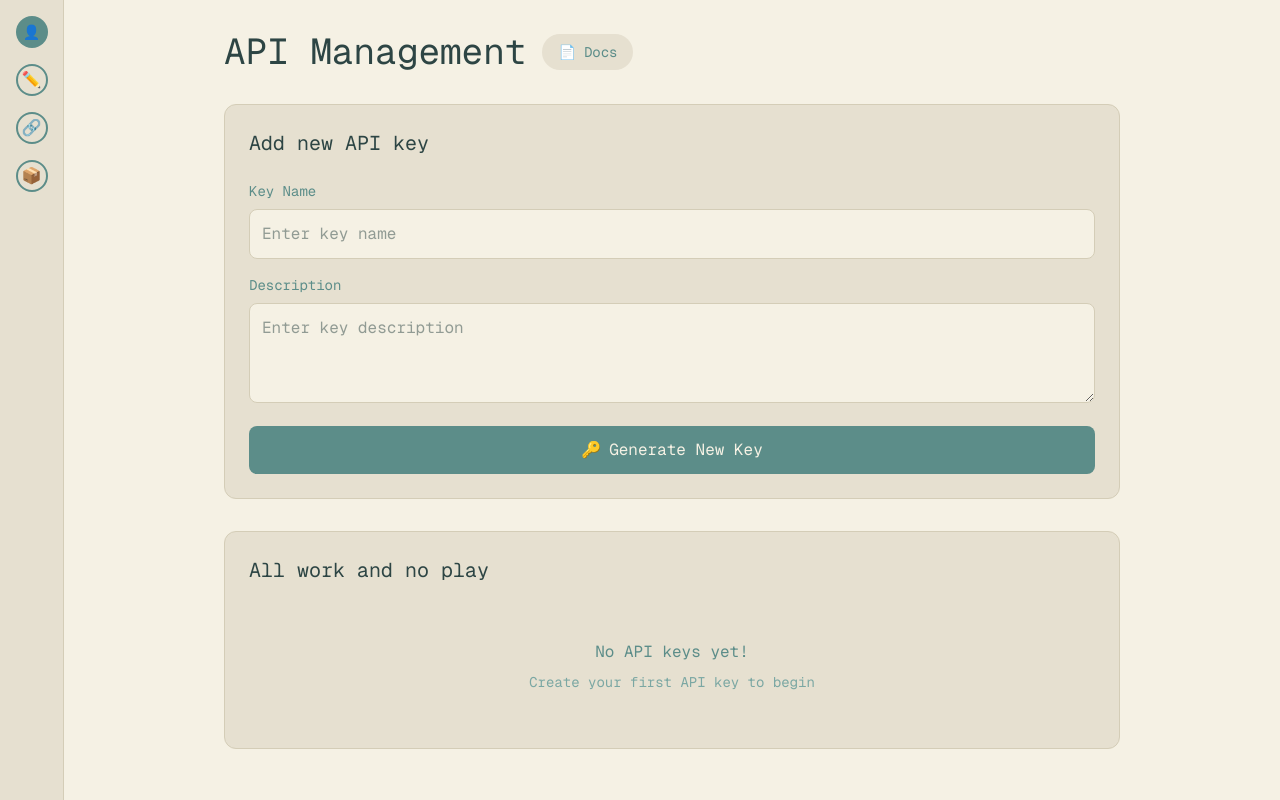
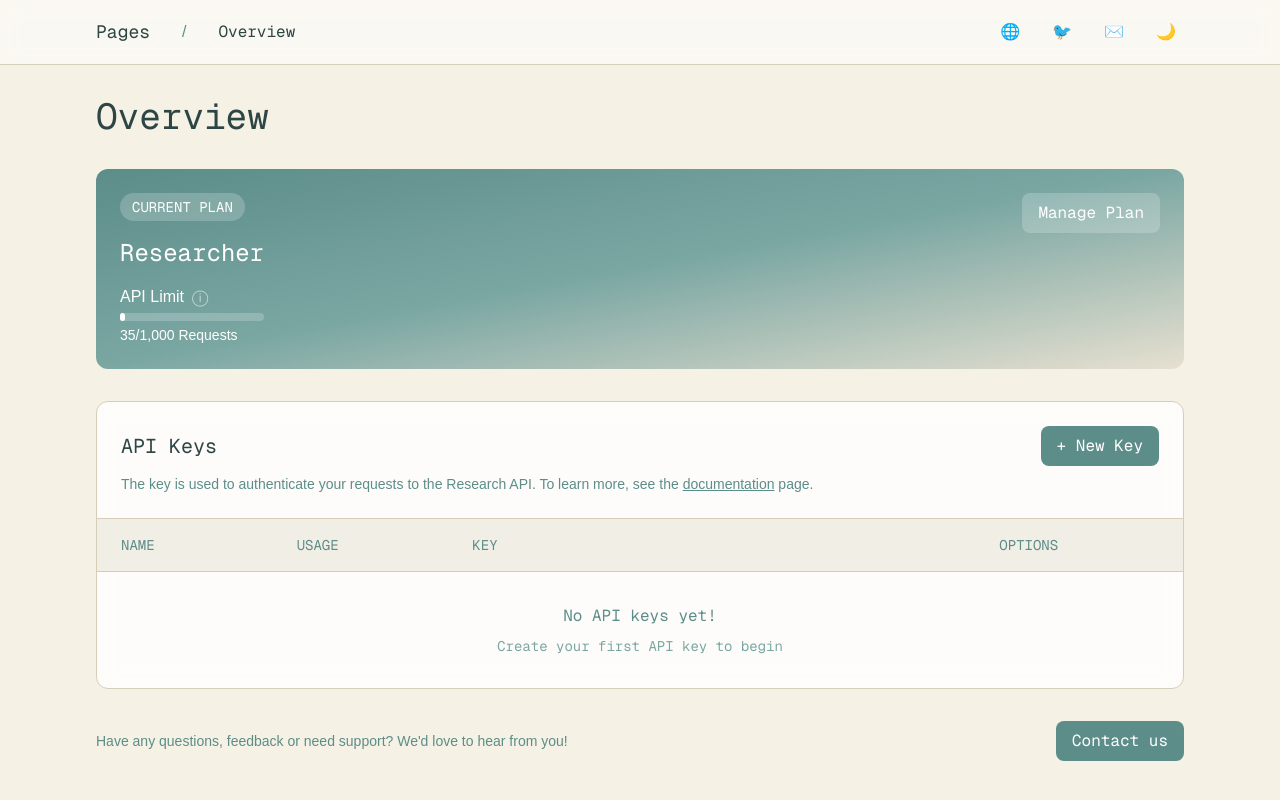
Before and after one commit to nghialam-arent3d/WebAPIManager, a Next.js app in the folder wapim/: page /dashboard in a window 1280 px wide. Built offline with nearby package versions, Linux system fonts and the light colour scheme.

Commit message:
feat: update dashboard usage

```diff
--- a/wapim/src/app/dashboard/page.js
+++ b/wapim/src/app/dashboard/page.js
@@ -4,128 +4,366 @@ import { useState } from 'react';
 
 export default function Dashboard() {
   const [apiKeys, setApiKeys] = useState([]);
+  const [isModalOpen, setIsModalOpen] = useState(false);
+  const [isEditModalOpen, setIsEditModalOpen] = useState(false);
+  const [editingKey, setEditingKey] = useState(null);
+  const [editKeyName, setEditKeyName] = useState('');
   const [newKeyName, setNewKeyName] = useState('');
-  const [newKeyDescription, setNewKeyDescription] = useState('');
+  const [monthlyLimit, setMonthlyLimit] = useState(1000);
+  const [limitEnabled, setLimitEnabled] = useState(false);
+  const [visibleKeys, setVisibleKeys] = useState(new Set());
+
+  const toggleKeyVisibility = (keyId) => {
+    setVisibleKeys(prev => {
+      const newSet = new Set(prev);
+      if (newSet.has(keyId)) {
+        newSet.delete(keyId);
+      } else {
+        newSet.add(keyId);
+      }
+      return newSet;
+    });
+  };
+
+  const maskApiKey = (key) => {
+    return key.substring(0, 6) + '*'.repeat(30);
+  };
+
+  const handleEditClick = (key) => {
+    setEditingKey(key);
+    setEditKeyName(key.name);
+    setIsEditModalOpen(true);
+  };
+
+  const handleSaveEdit = () => {
+    if (!editingKey) return;
+
+    setApiKeys(keys => keys.map(key =>
+      key.id === editingKey.id
+        ? { ...key, name: editKeyName || 'default' }
+        : key
+    ));
+
+    setIsEditModalOpen(false);
+    setEditingKey(null);
+    setEditKeyName('');
+  };
 
   const handleCreateKey = async () => {
     const newKey = {
       id: Date.now(),
-      name: newKeyName,
-      description: newKeyDescription,
-      key: 'generated-key-' + Math.random().toString(36).substring(2, 11),
+      name: newKeyName || 'default',
+      key: 'wapim-' + Math.random().toString(36).substring(2, 11),
       createdAt: new Date().toISOString(),
+      usage: 0,
+      limit: limitEnabled ? monthlyLimit : 1000
     };
     setApiKeys([...apiKeys, newKey]);
     setNewKeyName('');
-    setNewKeyDescription('');
+    setMonthlyLimit(1000);
+    setLimitEnabled(false);
+    setIsModalOpen(false);
   };
 
   const handleDeleteKey = async (id) => {
     setApiKeys(apiKeys.filter(key => key.id !== id));
+    setVisibleKeys(prev => {
+      const newSet = new Set(prev);
+      newSet.delete(id);
+      return newSet;
+    });
+  };
+
+  // Modal component
+  const CreateKeyModal = () => {
+    if (!isModalOpen) return null;
+
+    return (
+      <div className="fixed inset-0 bg-black/50 flex items-center justify-center z-50">
+        <div className="bg-white rounded-xl w-full max-w-md p-6 shadow-xl">
+          <h2 className="text-2xl font-mono text-[#2d4544] mb-6">Create a new API key</h2>
+
+          <p className="text-[#5c8d89] text-sm mb-6">
+            Enter a name and limit for the new API key.
+          </p>
+
+          <div className="space-y-4">
+            <div>
+              <label className="block text-sm font-mono text-[#5c8d89] mb-2">
+                Key Name — A unique name to identify this key
+              </label>
+              <input
+                type="text"
+                value={newKeyName}
+                onChange={(e) => setNewKeyName(e.target.value)}
+                placeholder="Key Name"
+                className="w-full p-3 border border-[#d4cdb7] rounded-lg font-mono text-[#2d4544]
+                         focus:outline-none focus:ring-2 focus:ring-[#5c8d89] transition-all"
+                autoComplete="off"
+                spellCheck="false"
+              />
+            </div>
+
+            <div>
+              <label className="flex items-center gap-2 text-sm font-mono text-[#5c8d89] mb-2">
+                <input
+                  type="checkbox"
+                  checked={limitEnabled}
+                  onChange={(e) => setLimitEnabled(e.target.checked)}
+                  className="rounded border-[#d4cdb7]"
+                />
+                Limit monthly usage*
+              </label>
+              <input
+                type="number"
+                value={monthlyLimit}
+                onChange={(e) => setMonthlyLimit(parseInt(e.target.value) || 0)}
+                disabled={!limitEnabled}
+                className="w-full p-3 border border-[#d4cdb7] rounded-lg font-mono text-[#2d4544]
+                         focus:outline-none focus:ring-2 focus:ring-[#5c8d89] transition-all
+                         disabled:bg-gray-100 disabled:text-gray-400"
+              />
+              <p className="text-xs text-[#5c8d89] mt-2">
+                *If the combined usage of all your keys exceeds your plan's limit, all requests will be rejected.
+              </p>
+            </div>
+
+            <div className="flex justify-end gap-3 mt-6">
+              <button
+                onClick={() => setIsModalOpen(false)}
+                className="px-4 py-2 text-[#5c8d89] hover:bg-[#e6e0d0] rounded-lg transition-colors font-mono"
+              >
+                Cancel
+              </button>
+              <button
+                onClick={handleCreateKey}
+                className="px-4 py-2 bg-[#5c8d89] text-white rounded-lg hover:bg-[#4a7571] transition-colors font-mono"
+              >
+                Create
+              </button>
+            </div>
+          </div>
+        </div>
+      </div>
+    );
+  };
+
+  // Edit Key Modal component
+  const EditKeyModal = () => {
+    if (!isEditModalOpen || !editingKey) return null;
+
+    return (
+      <div className="fixed inset-0 bg-black/50 flex items-center justify-center z-50">
+        <div className="bg-white rounded-xl w-full max-w-md p-6 shadow-xl">
+          <h2 className="text-2xl font-mono text-[#2d4544] mb-6">Edit API key</h2>
+
+          <div className="space-y-4">
+            <div>
+              <label className="block text-sm font-mono text-[#5c8d89] mb-2">
+                Key Name — A unique name to identify this key
+              </label>
+              <input
+                type="text"
+                value={editKeyName}
+                onChange={(e) => setEditKeyName(e.target.value)}
+                placeholder="Key Name"
+                className="w-full p-3 border border-[#d4cdb7] rounded-lg font-mono text-[#2d4544]
+                         focus:outline-none focus:ring-2 focus:ring-[#5c8d89] transition-all"
+                autoComplete="off"
+                spellCheck="false"
+              />
+            </div>
+
+            <div className="flex justify-end gap-3 mt-6">
+              <button
+                onClick={() => {
+                  setIsEditModalOpen(false);
+                  setEditingKey(null);
+                  setEditKeyName('');
+                }}
+                className="px-4 py-2 text-[#5c8d89] hover:bg-[#e6e0d0] rounded-lg transition-colors font-mono"
+              >
+                Cancel
+              </button>
+              <button
+                onClick={handleSaveEdit}
+                className="px-4 py-2 bg-[#5c8d89] text-white rounded-lg hover:bg-[#4a7571] transition-colors font-mono"
+              >
+                Save
+              </button>
+            </div>
+          </div>
+        </div>
+      </div>
+    );
   };
 
   return (
     <div className="min-h-screen bg-[#f5f1e4]">
-      {/* Left Sidebar */}
-      <div className="fixed left-0 top-0 h-full w-16 bg-[#e6e0d0] border-r border-[#d4cdb7] flex flex-col items-center py-4 gap-4">
-        <div className="w-8 h-8 rounded-full bg-[#5c8d89] text-white flex items-center justify-center text-sm">👤</div>
-        <div className="w-8 h-8 rounded-full bg-[#e6e0d0] border-2 border-[#5c8d89] flex items-center justify-center">✏️</div>
-        <div className="w-8 h-8 rounded-full bg-[#e6e0d0] border-2 border-[#5c8d89] flex items-center justify-center">🔗</div>
-        <div className="w-8 h-8 rounded-full bg-[#e6e0d0] border-2 border-[#5c8d89] flex items-center justify-center">📦</div>
+      {/* Navigation */}
+      <nav className="border-b border-[#d4cdb7] bg-white/50 backdrop-blur-sm">
+        <div className="max-w-6xl mx-auto px-4 sm:px-6 lg:px-8">
+          <div className="flex justify-between h-16">
+            <div className="flex">
+              <div className="flex items-center space-x-8">
+                <span className="font-mono text-[#2d4544] text-lg">Pages</span>
+                <span className="text-[#5c8d89]">/</span>
+                <span className="font-mono text-[#2d4544]">Overview</span>
+              </div>
+            </div>
+            <div className="flex items-center space-x-4">
+              <button className="p-2 rounded-full hover:bg-[#e6e0d0] transition-colors">
+                <span role="img" aria-label="github">🌐</span>
+              </button>
+              <button className="p-2 rounded-full hover:bg-[#e6e0d0] transition-colors">
+                <span role="img" aria-label="twitter">🐦</span>
+              </button>
+              <button className="p-2 rounded-full hover:bg-[#e6e0d0] transition-colors">
+                <span role="img" aria-label="email">✉️</span>
+              </button>
+              <button className="p-2 rounded-full hover:bg-[#e6e0d0] transition-colors">
+                <span role="img" aria-label="theme">🌙</span>
+              </button>
+            </div>
+          </div>
+        </div>
+      </nav>
+
+      <main className="max-w-6xl mx-auto px-4 sm:px-6 lg:px-8 py-8">
+        <div className="mb-8">
+          <h1 className="text-4xl font-mono text-[#2d4544]">Overview</h1>
         </div>
 
-      {/* Main Content */}
-      <div className="pl-24 pr-8 py-8">
-        <div className="max-w-4xl mx-auto">
-          <div className="mb-8 flex items-center gap-4">
-            <h1 className="text-4xl font-mono text-[#2d4544]">API Management</h1>
-            <div className="px-4 py-2 bg-[#e6e0d0] rounded-full text-[#5c8d89] font-mono text-sm flex items-center gap-2 cursor-pointer hover:bg-[#d4cdb7] transition-colors">
-              <span>📄</span> Docs
+        {/* Current Plan Card */}
+        <div className="mb-8 rounded-xl bg-gradient-to-br from-[#5c8d89] via-[#7ba7a3] to-[#e6e0d0] p-6 text-white">
+          <div className="flex justify-between items-start">
+            <div>
+              <div className="mb-4">
+                <span className="inline-block px-3 py-1 bg-white/20 rounded-full text-sm font-mono">
+                  CURRENT PLAN
+                </span>
+              </div>
+              <h2 className="text-2xl font-mono mb-4">Researcher</h2>
+              <div className="space-y-2">
+                <div>
+                  <div className="flex items-center gap-2 mb-1">
+                    <span>API Limit</span>
+                    <span className="text-white/60">ⓘ</span>
+                  </div>
+                  <div className="h-2 bg-white/20 rounded-full w-full">
+                    <div className="h-full bg-white rounded-full" style={{ width: '3.5%' }}></div>
+                  </div>
+                  <div className="text-sm mt-1">35/1,000 Requests</div>
                 </div>
               </div>
-
-          {/* Create New Key Form */}
-          <div className="bg-[#e6e0d0] rounded-xl p-6 mb-8 border border-[#d4cdb7]">
-            <h2 className="text-xl font-mono text-[#2d4544] mb-6">Add new API key</h2>
-            <div className="space-y-4">
-              <div>
-                <label className="block text-sm font-mono text-[#5c8d89] mb-2">Key Name</label>
-                <input
-                  type="text"
-                  value={newKeyName}
-                  onChange={(e) => setNewKeyName(e.target.value)}
-                  className="w-full p-3 bg-[#f5f1e4] border border-[#d4cdb7] rounded-lg font-mono text-[#2d4544]
-                           focus:outline-none focus:ring-2 focus:ring-[#5c8d89] transition-all"
-                  placeholder="Enter key name"
-                />
             </div>
-              <div>
-                <label className="block text-sm font-mono text-[#5c8d89] mb-2">Description</label>
-                <textarea
-                  value={newKeyDescription}
-                  onChange={(e) => setNewKeyDescription(e.target.value)}
-                  className="w-full p-3 bg-[#f5f1e4] border border-[#d4cdb7] rounded-lg font-mono text-[#2d4544]
-                           focus:outline-none focus:ring-2 focus:ring-[#5c8d89] transition-all min-h-[100px]"
-                  placeholder="Enter key description"
-                />
-              </div>
-              <button
-                onClick={handleCreateKey}
-                className="w-full bg-[#5c8d89] text-[#f5f1e4] px-6 py-3 rounded-lg font-mono
-                         hover:bg-[#4a7571] transition-all cursor-pointer flex items-center justify-center gap-2"
-              >
-                <span>🔑</span> Generate New Key
+            <button className="px-4 py-2 bg-white/20 hover:bg-white/30 rounded-lg transition-colors font-mono">
+              Manage Plan
             </button>
           </div>
         </div>
 
-          {/* API Keys List */}
-          <div className="bg-[#e6e0d0] rounded-xl p-6 border border-[#d4cdb7]">
-            <h2 className="text-xl font-mono text-[#2d4544] mb-6">All work and no play</h2>
-            <div className="space-y-4">
+        {/* API Keys Section */}
+        <div className="bg-white/80 backdrop-blur-sm rounded-xl border border-[#d4cdb7] overflow-hidden">
+          <div className="p-6 border-b border-[#d4cdb7]">
+            <div className="flex justify-between items-center">
+              <h2 className="text-xl font-mono text-[#2d4544]">API Keys</h2>
+              <button
+                onClick={() => setIsModalOpen(true)}
+                className="px-4 py-2 bg-[#5c8d89] text-white rounded-lg hover:bg-[#4a7571] transition-colors font-mono"
+              >
+                + New Key
+              </button>
+            </div>
+            <p className="mt-2 text-sm text-[#5c8d89]">
+              The key is used to authenticate your requests to the Research API.
+              To learn more, see the <span className="underline cursor-pointer">documentation</span> page.
+            </p>
+          </div>
+
+          <div className="divide-y divide-[#d4cdb7]">
+            <div className="px-6 py-4 bg-[#e6e0d0]/50 grid grid-cols-12 gap-4 text-sm font-mono text-[#5c8d89]">
+              <div className="col-span-2">NAME</div>
+              <div className="col-span-2">USAGE</div>
+              <div className="col-span-6">KEY</div>
+              <div className="col-span-2">OPTIONS</div>
+            </div>
+
             {apiKeys.map((key) => (
+              <div key={key.id} className="px-6 py-4 grid grid-cols-12 gap-4 items-center hover:bg-[#f5f1e4]/50">
+                <div className="col-span-2 font-mono text-[#2d4544]">{key.name}</div>
+                <div className="col-span-2">
+                  <div className="flex items-center gap-2">
+                    <div className="h-2 w-16 bg-[#e6e0d0] rounded-full">
                       <div
-                  key={key.id}
-                  className="bg-[#f5f1e4] border border-[#d4cdb7] p-4 rounded-lg hover:shadow-md transition-all"
-                >
-                  <div className="flex justify-between items-start">
-                    <div className="space-y-2">
-                      <h3 className="font-mono text-[#2d4544]">{key.name}</h3>
-                      <p className="font-mono text-sm text-[#5c8d89]">{key.description}</p>
-                      <div className="flex items-center gap-2">
-                        <code className="font-mono text-sm bg-[#e6e0d0] px-3 py-1 rounded text-[#2d4544]">
-                          {key.key}
+                        className="h-full bg-[#5c8d89] rounded-full"
+                        style={{ width: `${(key.usage / key.limit) * 100}%` }}
+                      ></div>
+                    </div>
+                    <span className="text-sm text-[#5c8d89]">{key.usage}</span>
+                  </div>
+                </div>
+                <div className="col-span-6 font-mono flex items-center gap-2">
+                  <code className="bg-[#e6e0d0] px-3 py-1 rounded text-[#2d4544] flex-1 font-mono">
+                    {visibleKeys.has(key.id) ? key.key : maskApiKey(key.key)}
                   </code>
                   <button
                     onClick={() => navigator.clipboard.writeText(key.key)}
                     className="text-[#5c8d89] hover:text-[#4a7571] transition-colors"
+                    title="Copy to clipboard"
                   >
                     📋
                   </button>
                 </div>
-                      <p className="text-xs font-mono text-[#5c8d89]">
-                        Created: {new Date(key.createdAt).toLocaleDateString()}
-                      </p>
-                    </div>
+                <div className="col-span-2 flex items-center gap-2">
+                  <button
+                    onClick={() => toggleKeyVisibility(key.id)}
+                    className="p-2 hover:bg-[#e6e0d0] rounded-lg transition-colors"
+                    title={visibleKeys.has(key.id) ? "Hide API key" : "Show API key"}
+                  >
+                    {visibleKeys.has(key.id) ? '👁️' : '👁️‍🗨️'}
+                  </button>
+                  <button
+                    onClick={() => handleEditClick(key)}
+                    className="p-2 hover:bg-[#e6e0d0] rounded-lg transition-colors"
+                    title="Edit key name"
+                  >
+                    📝
+                  </button>
                   <button
                     onClick={() => handleDeleteKey(key.id)}
-                      className="text-[#c15b5b] hover:text-[#a44d4d] transition-colors p-2 hover:bg-[#e6e0d0] rounded"
+                    className="p-2 hover:bg-[#e6e0d0] rounded-lg transition-colors text-[#c15b5b]"
+                    title="Delete key"
                   >
                     🗑️
                   </button>
                 </div>
               </div>
             ))}
+
             {apiKeys.length === 0 && (
-                <div className="text-center py-8">
+              <div className="px-6 py-8 text-center">
                 <p className="font-mono text-[#5c8d89]">No API keys yet!</p>
                 <p className="font-mono text-sm text-[#7ba7a3] mt-2">Create your first API key to begin</p>
               </div>
             )}
           </div>
         </div>
+
+        {/* Contact Section */}
+        <div className="mt-8 flex justify-between items-center">
+          <p className="text-[#5c8d89] text-sm">
+            Have any questions, feedback or need support? We'd love to hear from you!
+          </p>
+          <button className="px-4 py-2 bg-[#5c8d89] text-white rounded-lg hover:bg-[#4a7571] transition-colors font-mono">
+            Contact us
+          </button>
         </div>
-      </div>
+      </main>
+
+      {/* Render the modals */}
+      <CreateKeyModal />
+      <EditKeyModal />
     </div>
   );
 }
```
Lines whose indentation alone changed are shown as unchanged.
